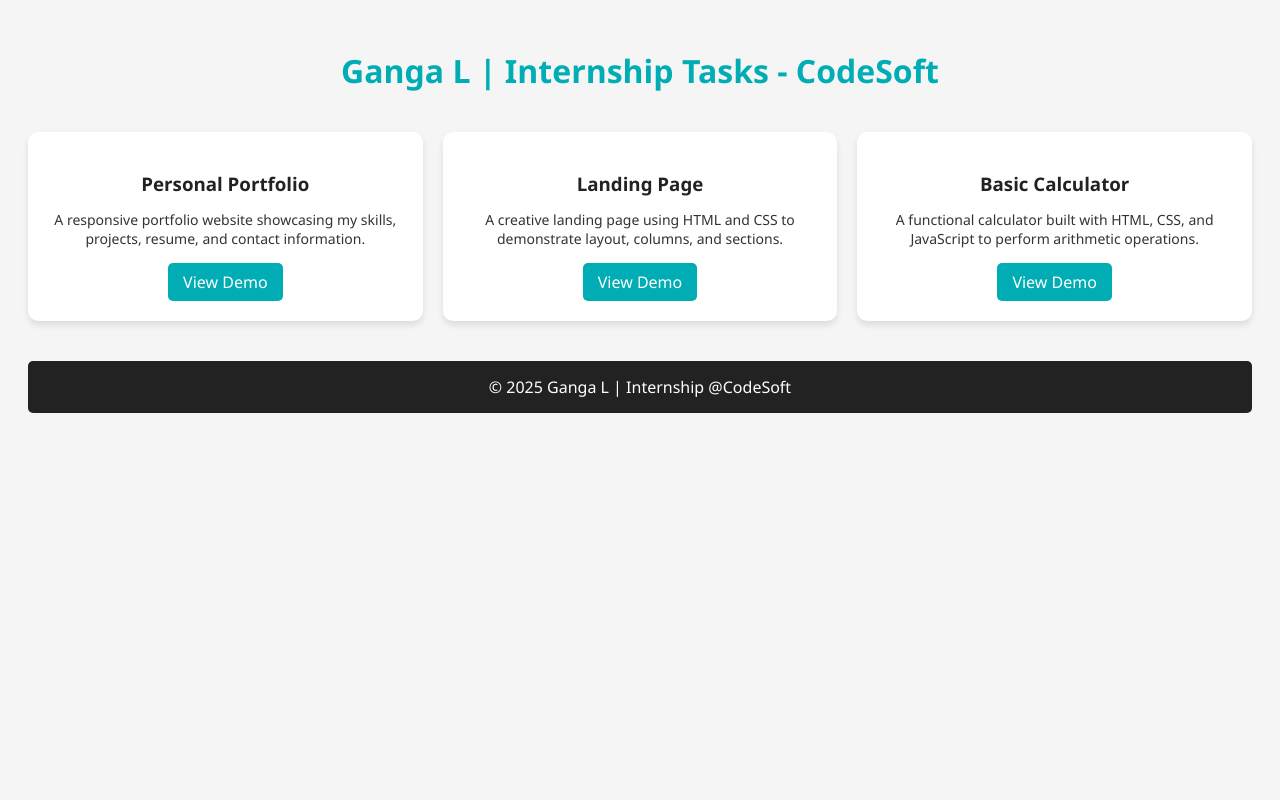
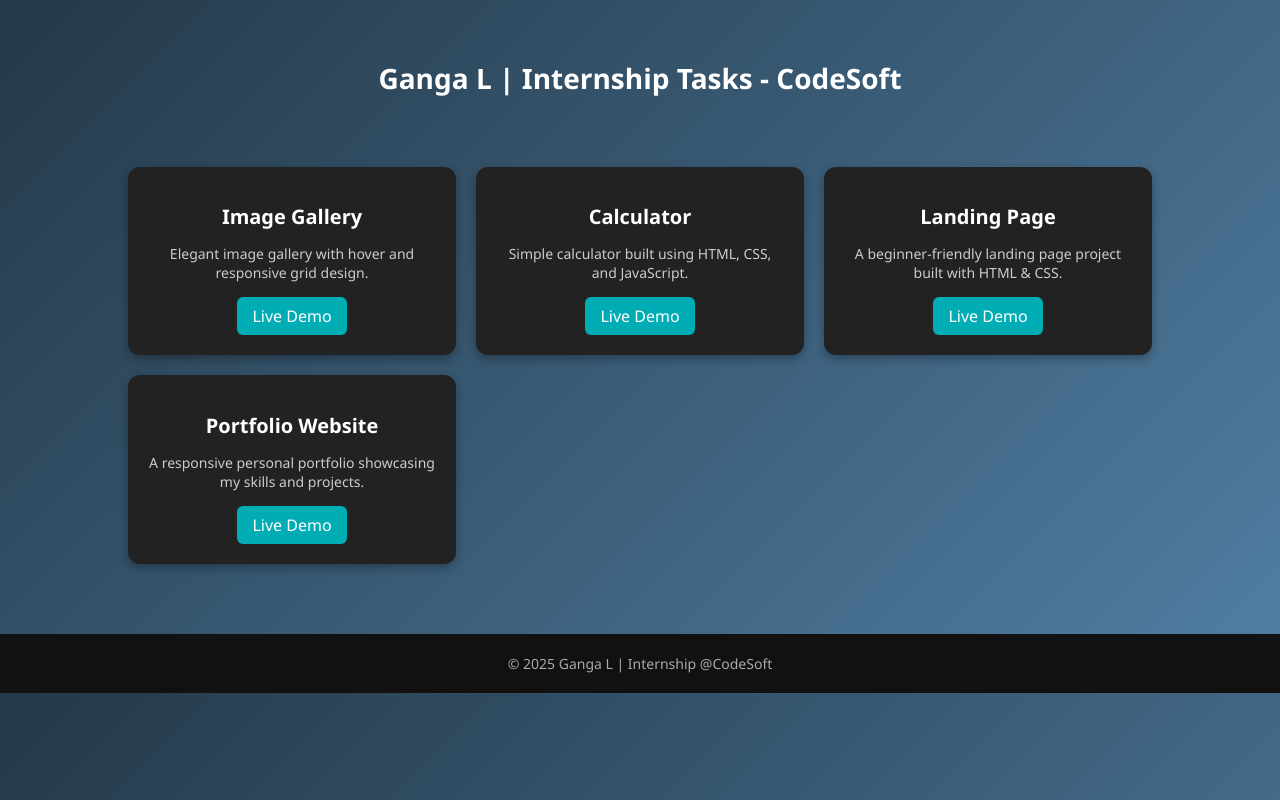
Before and after one commit to Gangal2002/CodeSoft, a plain HTML site: page index.html in a window 1280 px wide. Drawn offline with Linux system fonts and the light colour scheme.

Commit message:
Update index.html

```diff
--- a/index.html
+++ b/index.html
@@ -6,77 +6,97 @@
   <title>Internship Tasks</title>
   <style>
     body {
-      font-family: 'Segoe UI', Tahoma, sans-serif;
-      background: #f5f5f5;
-      color: #333;
-      padding: 20px;
+      margin: 0;
+      font-family: "Segoe UI", Tahoma, sans-serif;
+      background: linear-gradient(135deg, #243949, #517fa4);
+      color: #fff;
+      text-align: center;
     }
-    h1 {
-      text-align: center;
-      color: #00adb5;
-      margin-bottom: 40px;
+    header {
+      padding: 40px 20px 20px;
+    }
+    header h1 {
+      font-size: 28px;
+      margin-bottom: 10px;
     }
     .tasks {
       display: grid;
-      grid-template-columns: repeat(auto-fit,minmax(300px,1fr));
+      grid-template-columns: repeat(auto-fit, minmax(250px, 1fr));
       gap: 20px;
+      padding: 40px 10%;
     }
-    .task-card {
-      background: #fff;
+    .card {
+      background: #222;
       padding: 20px;
-      border-radius: 10px;
-      box-shadow: 0 4px 6px rgba(0,0,0,0.1);
-      text-align: center;
+      border-radius: 12px;
+      box-shadow: 0 4px 10px rgba(0, 0, 0, 0.3);
       transition: transform 0.3s;
     }
-    .task-card:hover { transform: translateY(-5px); }
-    .task-card h3 { color: #222; margin-bottom: 10px; }
-    .task-card p { font-size: 14px; margin-bottom: 15px; }
-    .btn {
+    .card:hover {
+      transform: translateY(-10px);
+    }
+    .card h2 {
+      font-size: 20px;
+      margin-bottom: 10px;
+    }
+    .card p {
+      font-size: 14px;
+      color: #ccc;
+      margin-bottom: 15px;
+    }
+    .card a {
       display: inline-block;
       padding: 8px 15px;
       background: #00adb5;
       color: #fff;
-      border-radius: 5px;
       text-decoration: none;
+      border-radius: 6px;
       transition: 0.3s;
     }
-    .btn:hover { background: #007c8a; }
+    .card a:hover {
+      background: #fff;
+      color: #00adb5;
+    }
     footer {
-      text-align: center;
-      padding: 15px;
-      margin-top: 40px;
-      background: #222;
-      color: #fff;
-      border-radius: 5px;
+      margin-top: 30px;
+      padding: 20px;
+      background: #111;
+      font-size: 14px;
+      color: #aaa;
     }
   </style>
 </head>
 <body>
-  <h1>Ganga L | Internship Tasks - CodeSoft</h1>
+  <header>
+    <h1>Ganga L | Internship Tasks - CodeSoft</h1>
+  </header>
 
-  <div class="tasks">
-    <!-- Portfolio -->
-    <div class="task-card">
-      <h3>Personal Portfolio</h3>
-      <p>A responsive portfolio website showcasing my skills, projects, resume, and contact information.</p>
-      <a href="portfolio/index.html" class="btn" target="_blank">View Demo</a>
+  <main class="tasks">
+    <div class="card">
+      <h2>Image Gallery</h2>
+      <p>Elegant image gallery with hover and responsive grid design.</p>
+      <a href="image-gallery/index.html" target="_blank">Live Demo</a>
     </div>
 
-    <!-- Landing Page -->
-    <div class="task-card">
-      <h3>Landing Page</h3>
-      <p>A creative landing page using HTML and CSS to demonstrate layout, columns, and sections.</p>
-      <a href="landing-page/index.html" class="btn" target="_blank">View Demo</a>
+    <div class="card">
+      <h2>Calculator</h2>
+      <p>Simple calculator built using HTML, CSS, and JavaScript.</p>
+      <a href="calculator/index.html" target="_blank">Live Demo</a>
     </div>
 
-    <!-- Calculator -->
-    <div class="task-card">
-      <h3>Basic Calculator</h3>
-      <p>A functional calculator built with HTML, CSS, and JavaScript to perform arithmetic operations.</p>
-      <a href="calculator/index.html" class="btn" target="_blank">View Demo</a>
+    <div class="card">
+      <h2>Landing Page</h2>
+      <p>A beginner-friendly landing page project built with HTML & CSS.</p>
+      <a href="landing-page/index.html" target="_blank">Live Demo</a>
     </div>
-  </div>
+
+    <div class="card">
+      <h2>Portfolio Website</h2>
+      <p>A responsive personal portfolio showcasing my skills and projects.</p>
+      <a href="portfolio/index.html" target="_blank">Live Demo</a>
+    </div>
+
+  </main>
 
   <footer>
     © 2025 Ganga L | Internship @CodeSoft
```
